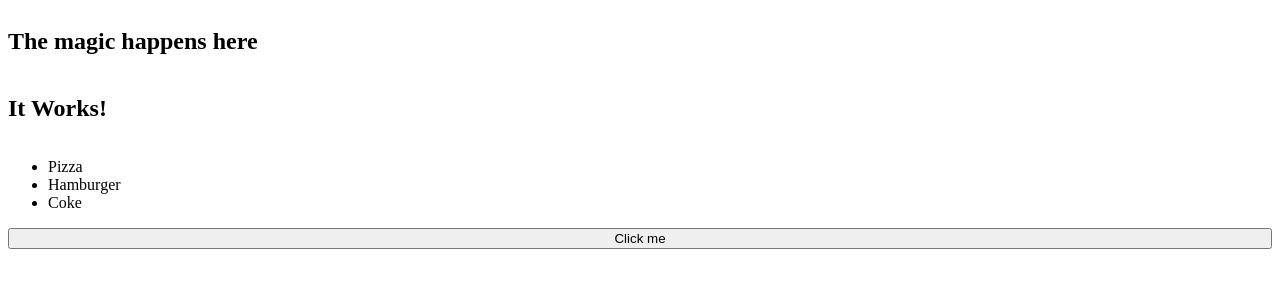
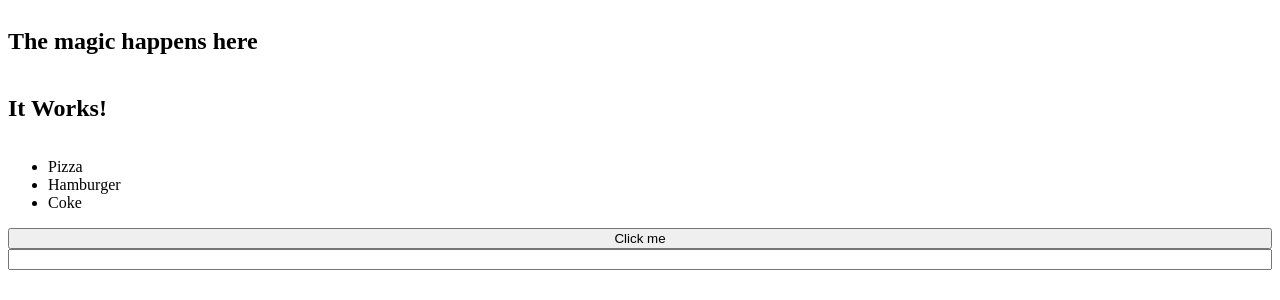
Before and after one commit to wakeupgrumpy/H2021Webapplikasjoner, a React (Create React App) app in the folder 5-Intro-React/: page / in a window 1280 px wide. Shown: the top 300 px of the page. Built offline with nearby package versions, Linux system fonts and the light colour scheme.

Commit message:
Lagt til hook state på inputfeltet

```diff
--- a/5-Intro-React/src/App.js
+++ b/5-Intro-React/src/App.js
@@ -1,4 +1,4 @@
-import React from 'react';
+import React, { useState } from 'react';
 import Food from './components/Food';
 import MyComponent from './components/MyComponent';
 import Wrapper from './components/Wrapper';
@@ -8,7 +8,14 @@ const App = () => {
 
   const food = ['Pizza', 'Hamburger', 'Coke'];
 
-  const buttonClicker = () => console.log("Clicked")
+  const [state, setSate] = useState('');
+
+  const buttonClicker = () => console.log("Clicked");
+  const inputChanged = (e) => {
+    console.log("Change");
+    setSate(e.target.value)
+  }
+
 
   return (
     <Wrapper>
@@ -18,6 +25,7 @@ const App = () => {
       <Food food={food} />
 
       <button type='button' onClick={buttonClicker}>Click me</button>
+      <input type='text' value={state} onChange={inputChanged}/>
     </Wrapper>
   );
 }
```
Also changed, not shown: 1 other file (tests, documents, lock files or other folders).
